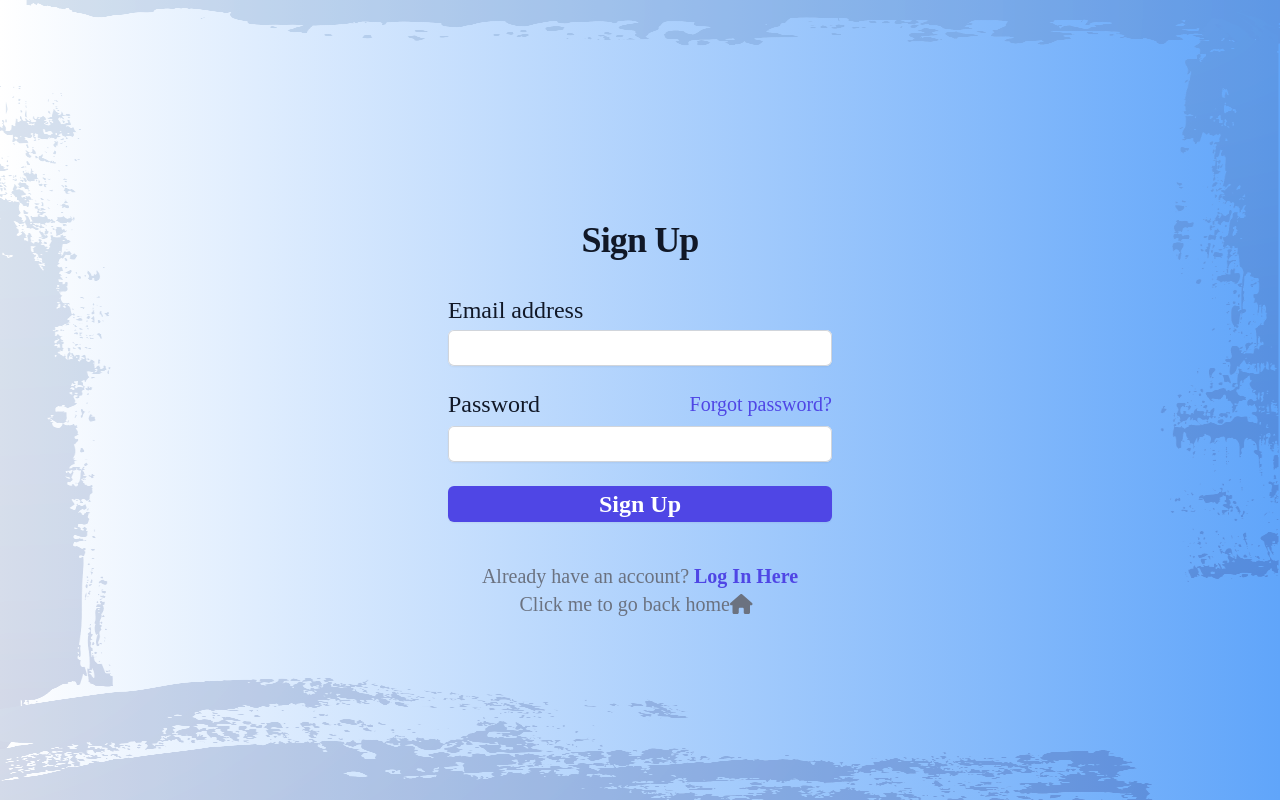
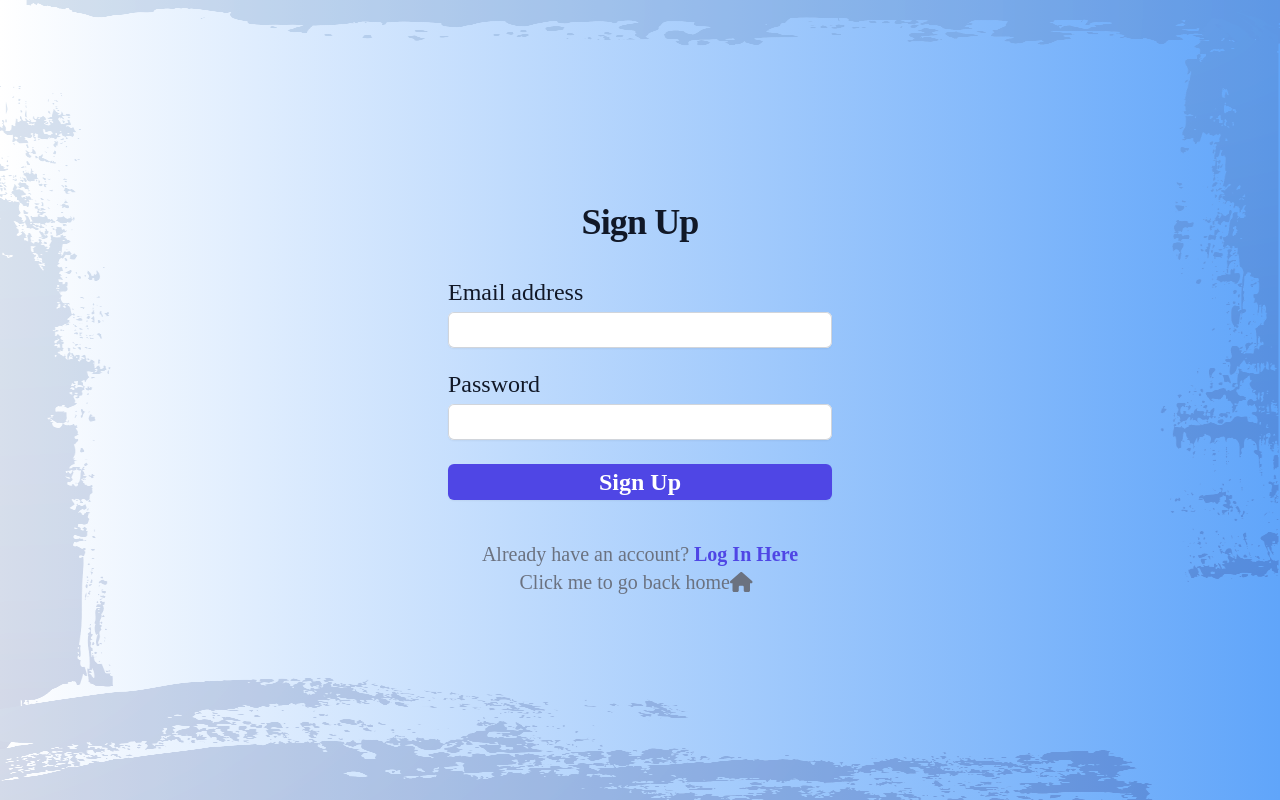
Before and after one commit to kgkagunat/boba-haven, a React (Create React App) app in the folder client/: page /signup in a window 1280 px wide. Built offline with nearby package versions, Linux system fonts and the light colour scheme; a web font is replaced by a local one.

Commit message:
grammar & spacing changes

```diff
--- a/client/src/pages/LoginPage.jsx
+++ b/client/src/pages/LoginPage.jsx
@@ -65,14 +65,14 @@ function LoginPage() {
                   type="submit"
                   className="font-twinkle text-2xl flex w-full justify-center rounded-md bg-indigo-600 px-3 py-1.5 font-semibold leading-6 text-white shadow-sm hover:bg-indigo-500 focus-visible:outline focus-visible:outline-2 focus-visible:outline-offset-2 focus-visible:outline-indigo-600"
                 >
-                  Login
+                  Log In
                 </button>
               </div>
             </form>
             </div>
 
             {/* Bottom Paragraph */}
-            <div className="font-gamja text-xl mt-10 text-center text-gray-500">
+            <div className="font-gamja text-xl mt-10 mb-10 text-center text-gray-500">
             <p>
                 Don't have an account?{' '}
                     <Link to="/signup" className="font-semibold leading-6 text-indigo-600 hover:text-indigo-500">
--- a/client/src/pages/SignUpPage.jsx
+++ b/client/src/pages/SignUpPage.jsx
@@ -41,11 +41,6 @@ function SignUpPage() {
                   <label htmlFor="password" className="font-gamja text-2xl block font-medium leading-6 text-gray-900">
                     Password
                   </label>
-                  <div className="text-sm">
-                    <a href="#" className="font-gamja text-xl text-indigo-600 hover:text-indigo-500">
-                      Forgot password?
-                    </a>
-                  </div>
                 </div>
                 <div className="mt-2">
                   <input
@@ -72,7 +67,7 @@ function SignUpPage() {
             </div>
 
             {/* Bottom Paragraph */}
-            <div className="font-gamja text-xl mt-10 text-center text-gray-500">
+            <div className="font-gamja text-xl mt-10 mb-10 text-center text-gray-500">
             <p>
                 Already have an account?{' '}
                     <Link to="/login" className="font-semibold leading-6 text-indigo-600 hover:text-indigo-500">
```
